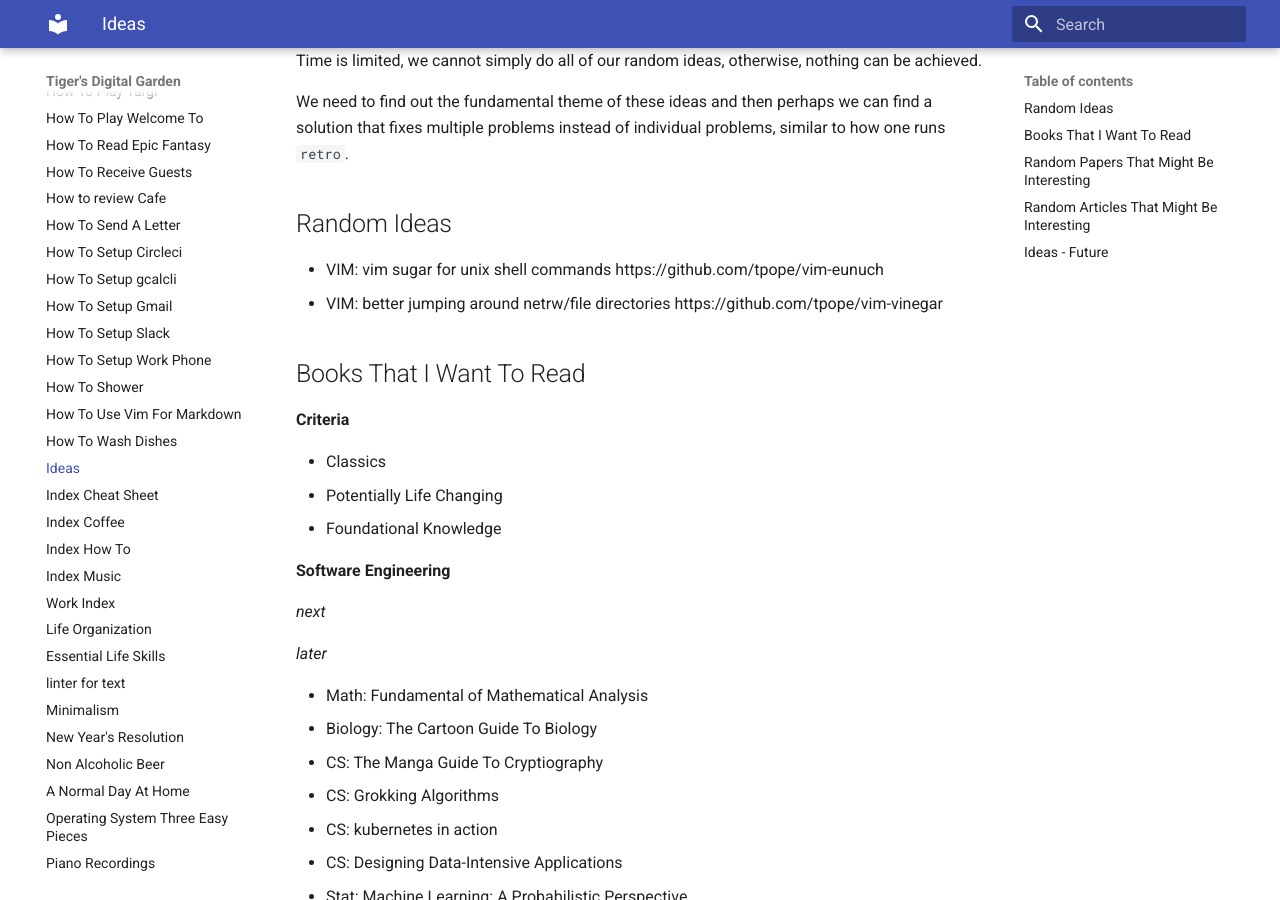
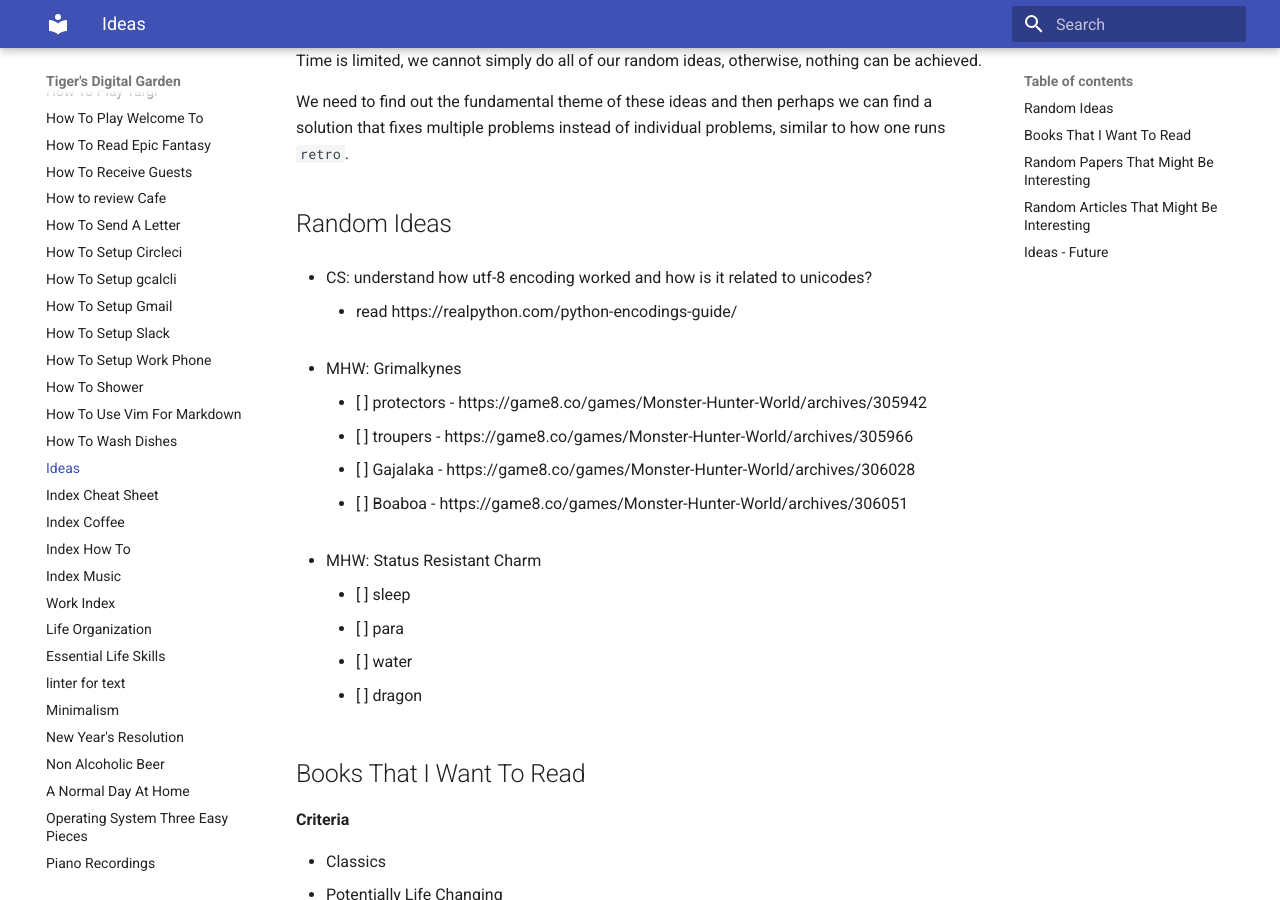
Before and after one commit to ynotstartups/notes, an MkDocs documentation site: the page built from notes/ideas.md, in a window 1280 px wide and 900 px high, scrolled down 199 px. Built offline with MkDocs 1.6.1 and Material for MkDocs 9.7.7, drawn with Linux system fonts in a browser that asks for light colours; some of the changed text lies outside the part shown.

Commit message:
update ideas

```diff
--- a/notes/ideas.md
+++ b/notes/ideas.md
@@ -8,8 +8,23 @@ We need to find out the fundamental theme of these ideas and then perhaps we can
 
 ## Random Ideas
 
-- VIM: vim sugar for unix shell commands https://github.com/tpope/vim-eunuch
-- VIM: better jumping around netrw/file directories https://github.com/tpope/vim-vinegar
+- CS: understand how utf-8 encoding worked and how is it related to unicodes?
+
+  - read https://realpython.com/python-encodings-guide/
+
+- MHW: Grimalkynes
+
+  - [ ] protectors - https://game8.co/games/Monster-Hunter-World/archives/305942
+  - [ ] troupers - https://game8.co/games/Monster-Hunter-World/archives/305966
+  - [ ] Gajalaka - https://game8.co/games/Monster-Hunter-World/archives/306028
+  - [ ] Boaboa - https://game8.co/games/Monster-Hunter-World/archives/306051
+
+- MHW: Status Resistant Charm
+
+  - [ ] sleep
+  - [ ] para
+  - [ ] water
+  - [ ] dragon
 
 ## Books That I Want To Read
 
```
Also changed, not shown: other parts of notes/ideas.md (+3 -0 lines).
